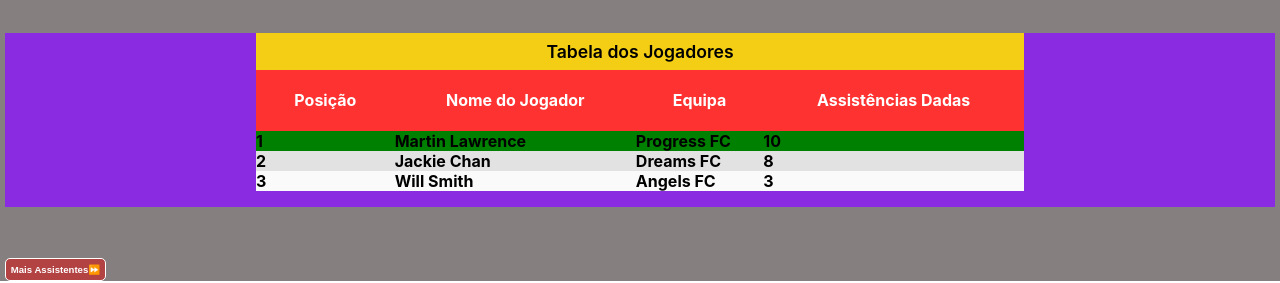
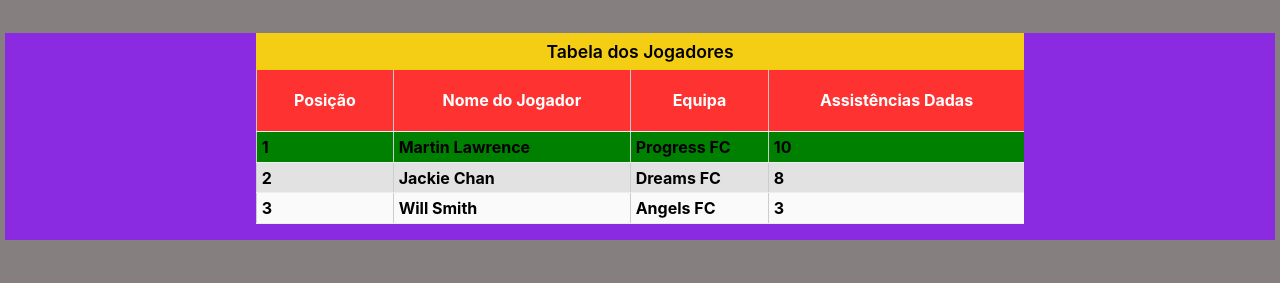
Before and after one commit to Freddsterius/maningue-bola, a React (Create React App) app: page / in a window 1280 px wide. Shown: the part 1776-2059 px from the top of the page. Built offline with nearby package versions, Linux system fonts and the light colour scheme.

Commit message:
Asists' Table: th and td all set

```diff
--- a/src/pages/estatistica/assistsTable/AssistsTable.css
+++ b/src/pages/estatistica/assistsTable/AssistsTable.css
@@ -57,6 +57,14 @@
 
   border-collapse: collapse;
 }
+
+.assists-table th,
+.assists-table td {
+  padding: 0.3rem;
+  border-bottom: 1px solid var(--highlight-color1);
+  border-left: 1px solid rgb(204, 204, 204);
+}
+
 .assists-table th {
   background-color: rgb(255, 50, 50);
   color: white;
```
